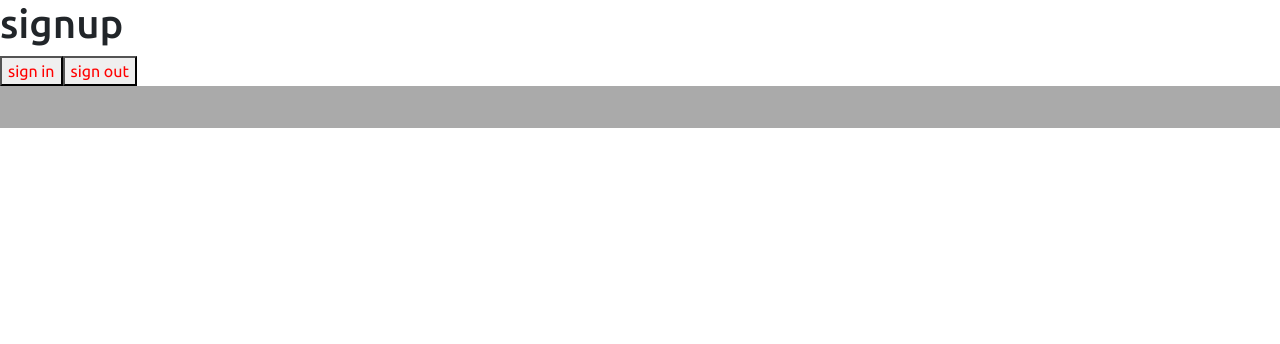
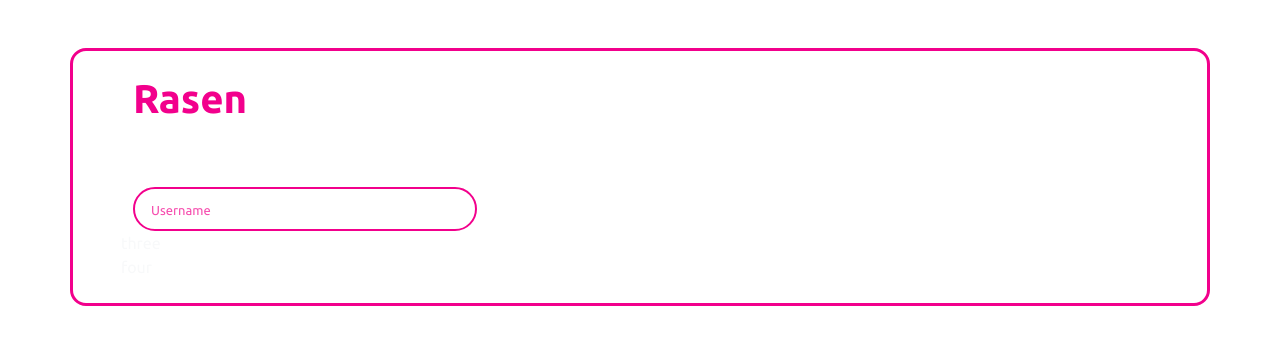
Before and after one commit to azizy5203/RasenMovies, a Nuxt app: page /signup in a window 1280 px wide. Shown: the top 344 px of the page. Built offline with nearby package versions, Linux system fonts and the light colour scheme.

Commit message:
signup page

```diff
--- a/components/Card.vue
+++ b/components/Card.vue
@@ -45,13 +45,18 @@ const props = defineProps({
                 <span>{{ revenue }}</span>
             </div>
             <div class="overview">
-                <div class="d-grid gap-5">
+                <div class="titleRating d-grid gap-5">
                     <span class="title fw-bold">Overview</span>
-                    <span class="fw-bold"><i class="bi bi-star-fill text-warning"></i> {{ rating }}</span>
+                    <span class="fw-bold"
+                        ><i class="bi bi-star-fill text-warning"></i>
+                        {{ rating }}</span
+                    >
                 </div>
-                <p>
-                    {{ overview }}
-                </p>
+                <div class="overviewText">
+                    <p>
+                        {{ overview }}
+                    </p>
+                </div>
             </div>
         </div>
         <div class="poster w-100 h-100">
@@ -73,9 +78,7 @@ const props = defineProps({
     transition: 0.7s;
 
     //hovering animation
-    &:hover
-        *:not( h5, span, p,.infoCard, .stats, .overview, .overview
-            > div) {
+    &:hover *:not(h5, span, p, .infoCard, .stats, .overview, .overview > div) {
         transition: 0.7s;
         transform: translateY(400px);
         border-radius: 0 5px 5px 0;
@@ -107,13 +110,25 @@ const props = defineProps({
         }
 
         .overview {
-            overflow: hidden;
+            display: grid;
+            grid-template-rows: 20% 80%;
             //title and rating
-            div {
+            .titleRating {
                 grid-template-columns: repeat(2, 50%);
-                .title{
-                    color:$movInfo;
+                .title {
+                    color: $movInfo;
                     text-decoration: underline;
+                }
+            }
+            .overviewText {
+                overflow: hidden;
+                text-overflow: ellipsis;
+                p {
+                    overflow: hidden;
+                    text-overflow: ellipsis;
+                    display: -webkit-box;
+                    -webkit-line-clamp: 4;
+                    -webkit-box-orient: vertical;
                 }
             }
         }
--- a/pages/index.vue
+++ b/pages/index.vue
@@ -24,7 +24,7 @@ onMounted(() => {
                 <h4 class="logo"><span>Rasen</span>Movies</h4>
                 <div class="d-flex gap-4">
                     <nuxt-link
-                        to="/signup"
+                        to="/about"
                         class="d-none d-md-inline-block fs-6 mt-2 link-light fw-bold text-decoration-none"
                         >login</nuxt-link
                     >
--- a/pages/signup.vue
+++ b/pages/signup.vue
@@ -1,33 +1,75 @@
-<script setup lang="ts">
-const creds = ref();
-onMounted(async () => {});
-
-const signIn = async () => {
-    creds.value = await signInUser("Youssef9@gmail.com", "123456");
-    console.log('creds', creds)
-};
-const signOut = async () => {
-    creds.value = await signOutUser();
-    console.log('creds', creds)
-};
-</script>
+<script setup lang="ts"></script>
 
 <template>
-    <h1>signup</h1>
-    <button @click="signIn">sign in</button>
-    <button @click="signOut">sign out</button>
-    <pre>
-        {{creds}}
-    </pre>
+    <main class="container w-100 h-100 mt-5 rounded-4">
+        <div class="col-6 py-4 px-5">
+            <nuxt-link to="/" class="logo text-decoration-none row p-0">
+                <span class="h1 fw-bold">Rasen</span>
+                <span class="h1 fw-bold">Movies</span>
+            </nuxt-link>
+            <div class="row text-light inputGroup">
+                <div class="inputContainer">
+                    <input
+                        type="text"
+                        id="username"
+                        class="formInput usernam w-75 rounded-pill px-3 py-2"
+                        placeholder="Username"
+                    />
+                    <label for="username" class="m-2 ms-4">username</label>
+                </div>
+            </div>
+            <div class="row text-light">three</div>
+            <div class="row text-light">four</div>
+        </div>
+        <div class="col-6"></div>
+    </main>
 </template>
 
 <style lang="scss" scoped>
-button {
-    color: red !important;
+@use "@/sass/colors" as *;
+main {
+    border: 3px solid $accent;
 }
-pre{
-    background-color: #aaa;
-    color: black;
-    overflow: scroll;
+.logo {
+    display: grid;
+    grid-template-rows: 40% 60%;
+    color: white;
+    :first-child {
+        color: $accent;
+    }
+}
+.inputGroup {
+    .inputContainer{
+        display: grid;
+        .formInput {
+            grid-area: 1/1;
+            border: none;
+            outline: none;
+            color: $accent;
+            border: 2px solid $accent;
+            background-color: transparent;
+            &::placeholder {
+                color: $accent;
+                opacity: 70%;
+                font-size: small;
+            }
+
+           &:not(:placeholder-shown)+label{
+            opacity: 1 !important;
+            background-color: $primary;
+            font-size: smaller;
+            width: fit-content;
+            height: fit-content;
+            transform: translateY(-1.1rem);
+           }
+        }
+
+        label {
+            grid-area: 1/1;
+            transition: 0.3s;
+            opacity: 0;
+            color: $accent !important;
+        }
+    }
 }
 </style>
```
